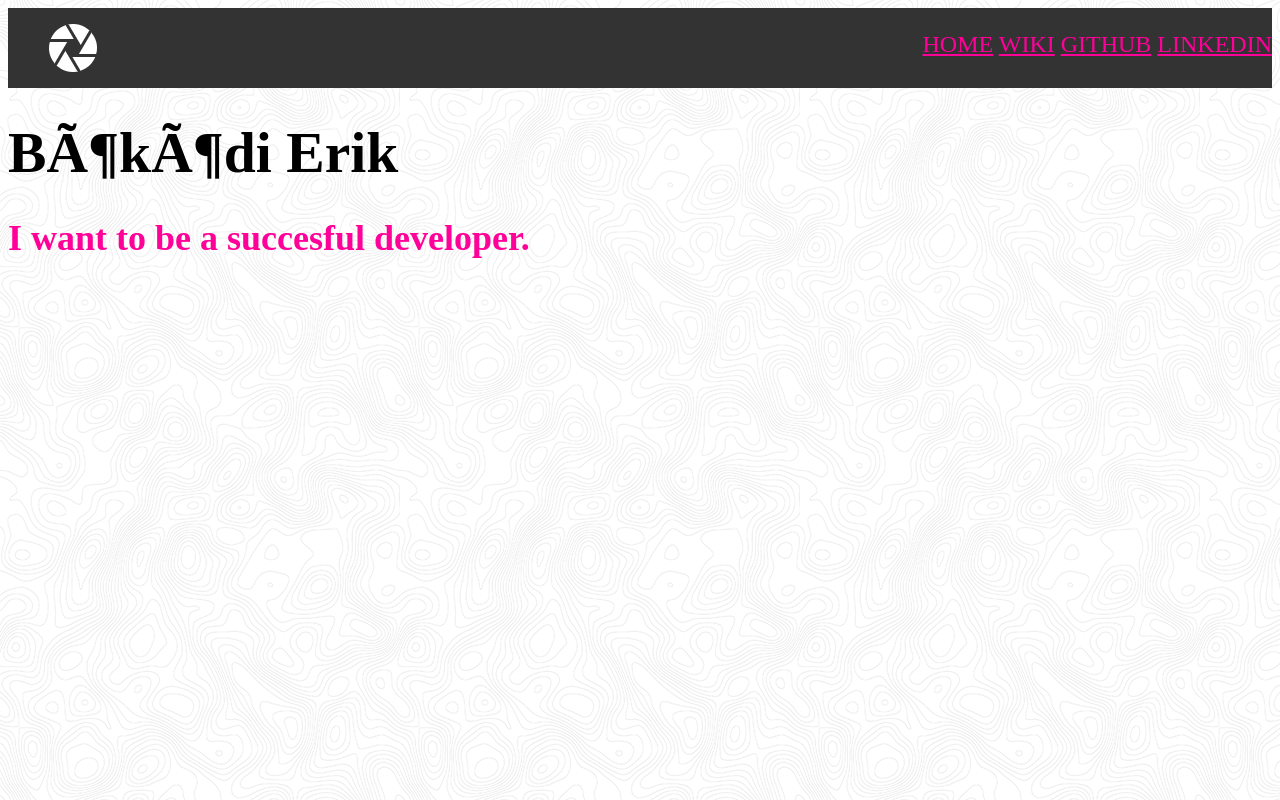
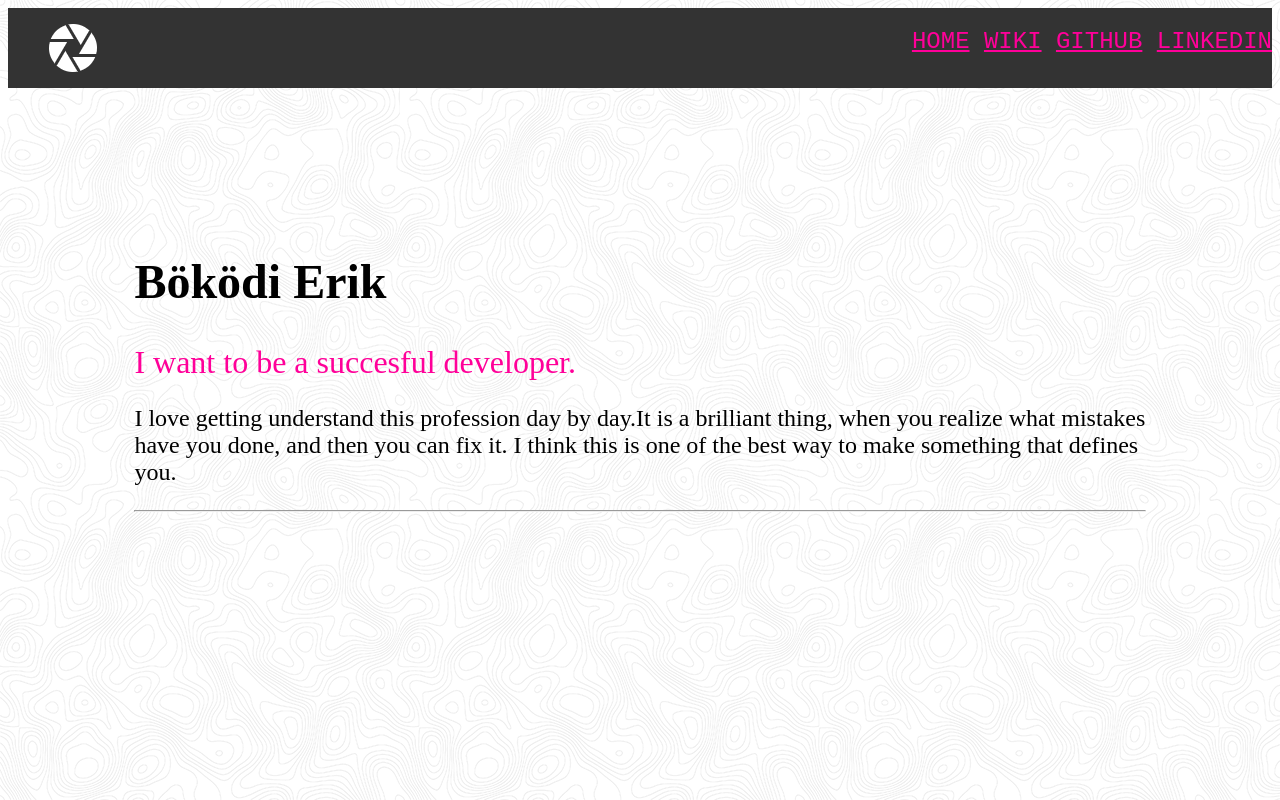
Before and after one commit to green-fox-academy/erikb96, a plain HTML site: page week-01/day-1/MyFirstWebpage/index.html in a window 1280 px wide. Drawn offline with Linux system fonts and the light colour scheme.

Commit message:
feat(css excercises)modified padding

```diff
--- a/week-01/day-1/MyFirstWebpage/index.html
+++ b/week-01/day-1/MyFirstWebpage/index.html
@@ -1,11 +1,15 @@
-<!DOCTYPE html>
+<!doctype html>
 <html>
   <head>
-  <link href="style.css" rel="stylesheet" type="text/css"
-    <meta charset="utf-8">
-    <title>My test page</title>
+
+     <title>My test page</title>
+     <link href="style.css" rel="stylesheet" type="text/css"
+     <link href="https://fonts.googleapis.com/css?family=Spectral+SC:400,700i" rel="stylesheet">
+   </head>
+
+  <body background="topography.png">
     <header>
-    <nav class="main menu">
+    <nav class="main-menu">
         <font size="5">
         <a href="file:///C:/Users/user/Desktop/MyFirstWebpage/index.html">HOME</a>
         <a href="https://github.com/greenfox-academy/asbest-syllabus/wiki">WIKI</a>
@@ -15,15 +19,16 @@
         <img src="embleme.png" alt="white"
         <img align="left">
     </nav>
-   </header>
-  </head>
-  <body background="topography.png">
-    <h1>
-        <big>Böködi Erik</big>
-    </h1>
-    <h2>
-        I want to be a succesful developer.
-    </h2>
+    </header>
+    <article>
+      <h1>Böködi Erik</h1>
+      <p>I want to be a succesful developer.</p>
+      <p="description">I love  getting understand this profession day by day.It is a brilliant
+          thing, when you realize what mistakes have you done, and then you can fix it.
+          I think this is one of the best way to make something that defines you.
+      </p>
+      <hr>
+    </article>
 
   </body>
 </html>
--- a/week-01/day-1/MyFirstWebpage/style.css
+++ b/week-01/day-1/MyFirstWebpage/style.css
@@ -1,36 +1,31 @@
 @charset "utf-8";
-<head>
-<style type="text/css">
-
-div {
-    padding-top: 10%;
-    padding-right: 10%;
-    padding-bottom: 10%;
-    padding-left: 10%;
-}
-
-h1 {
-    color: black;
-    text-align: left;
-}
-
-h2 {
-    color: #ff0099;
-    margin-bottom: 1em;
-}
-
-nav  {
-    text-align: right;
-}
-
-a {
+a{
     color: #ff0099
 }
-
-nav {
+a:hover{
+    color:blue
+}
+nav{
+    font-family: Courier New, Courier, monospace;
+    text-align: right
+}
+header{
     background-color: #333333;
-    height: 80px;
-    <font size="10">
+    height: 80px
 }
-</style>
-</head>
+article{
+    font-family: 'Spectral SC', serif;
+}
+article{
+    padding:10%;
+    border:10%;
+}
+h1{
+    font-size: 48px;
+    height:50px;
+}
+article p:first-line{
+    font-size: 32px;
+    height:50px;
+    color: #ff0099
+}
--- /dev/null
+++ b/week-01/day-3/style.css
@@ -0,0 +1,15 @@
+@charset "utf-8";
+div{
+    border: 5px solid #7DCE94;
+    height: 142px;
+    width: 357px;
+    margin:18px;
+}
+h1{
+    padding-left: 20px;
+    font-size: 36px;
+    color: #005569;
+}
+div{
+    background-color: #0E91A1;
+}
```
Also changed, not shown: week-01/day-3/index.html (added, +17 -0 lines).
